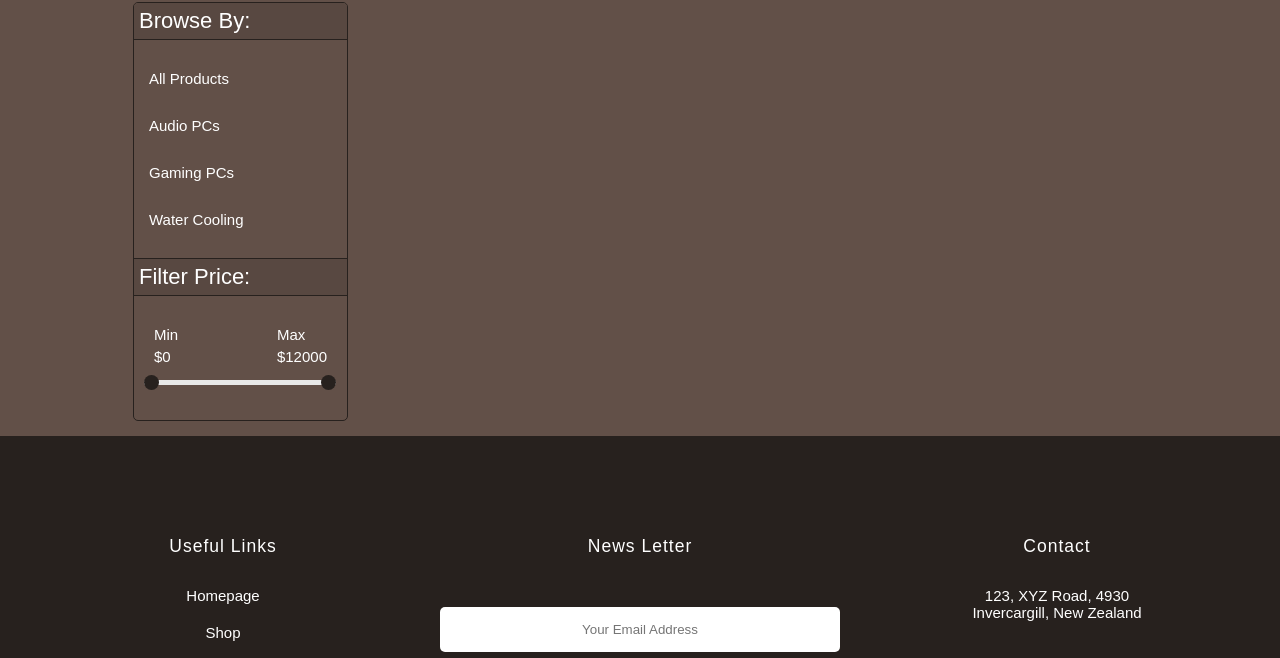
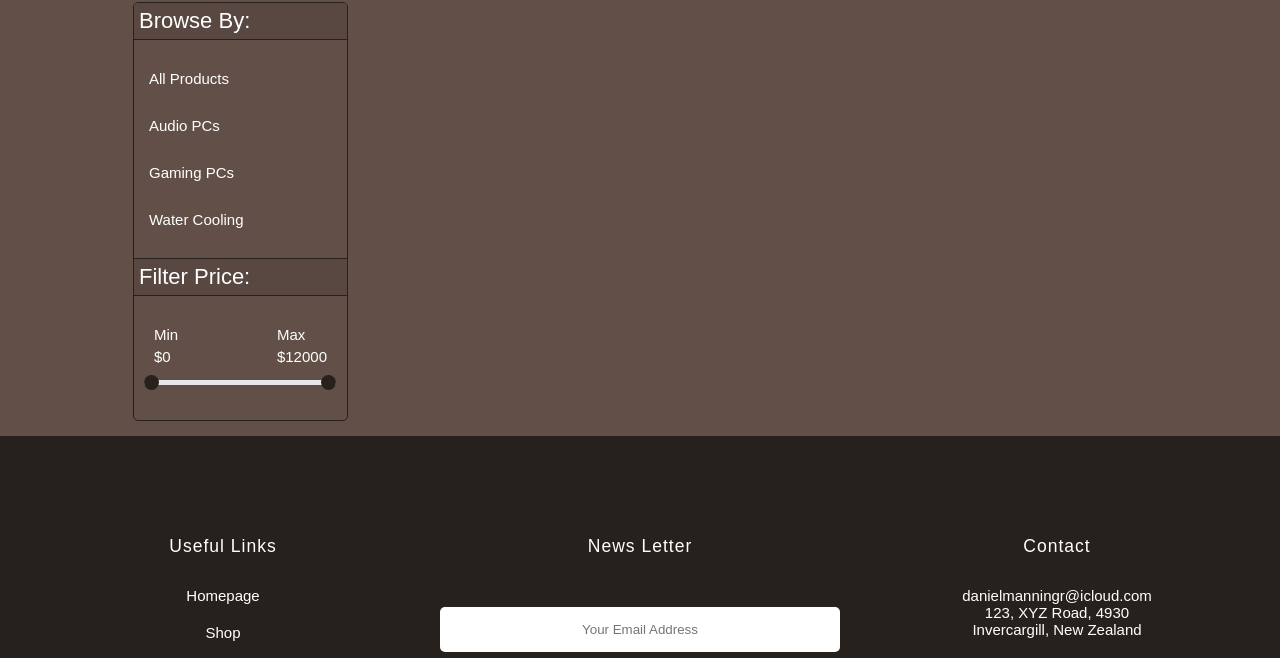
Before and after one commit to Danielmanningr/AudioPCs, a plain HTML site: page shop.html in a window 1280 px wide. Shown: the part 376-1034 px from the top of the page. Drawn offline with Linux system fonts and the light colour scheme.

Commit message:
Update shop.html

```diff
--- a/shop.html
+++ b/shop.html
@@ -486,7 +486,7 @@
         </div>
         <div class="col3">
           <h3>Contact</h3>
-          <p>123, XYZ Road, 4930<br />Invercargill, New Zealand</p>
+          <p>danielmanningr@icloud.com<br />123, XYZ Road, 4930<br />Invercargill, New Zealand</p>
           <div class="socialIcons">
             <i class="fa-brands fa-facebook"></i>
             <i class="fa-brands fa-twitter"></i>
```
